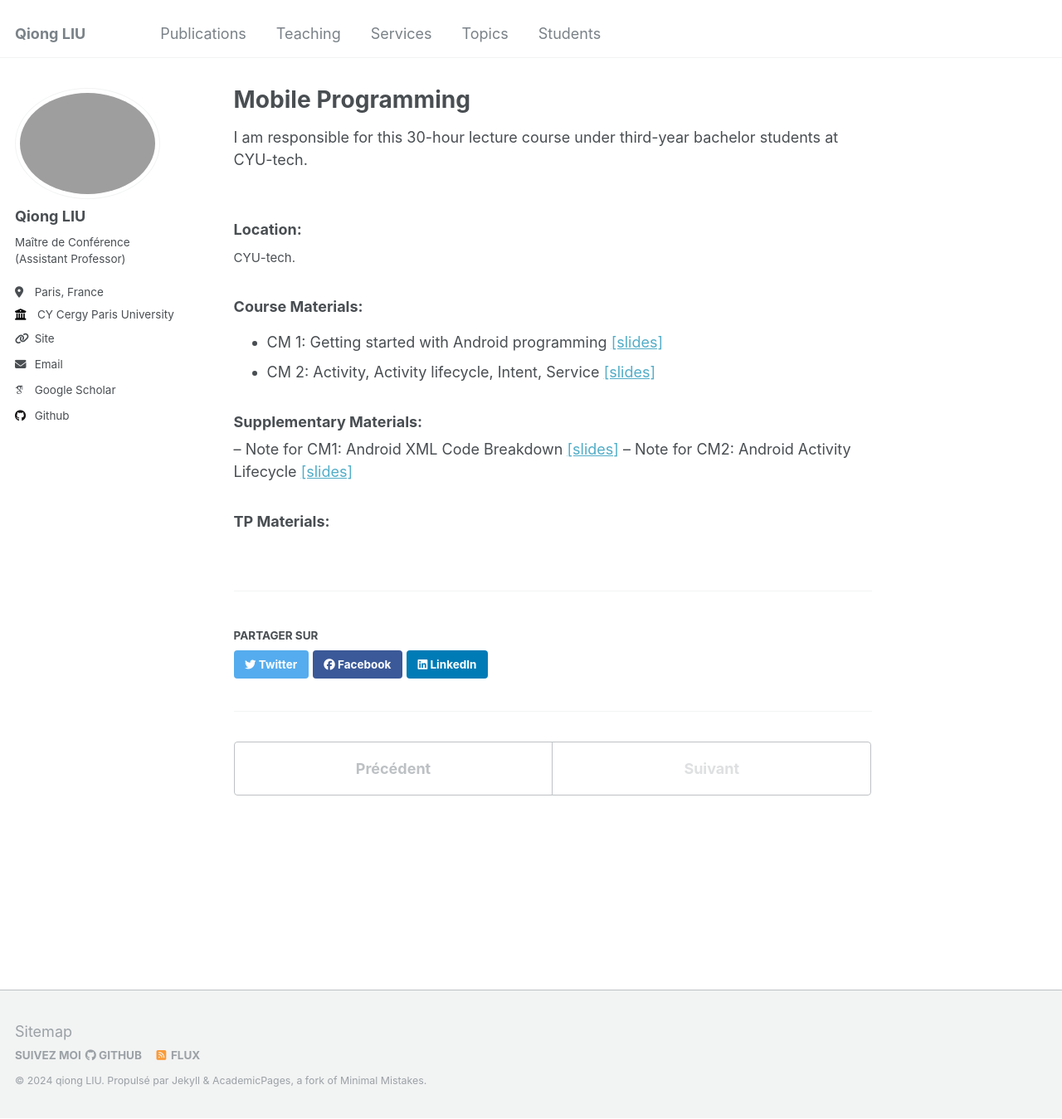
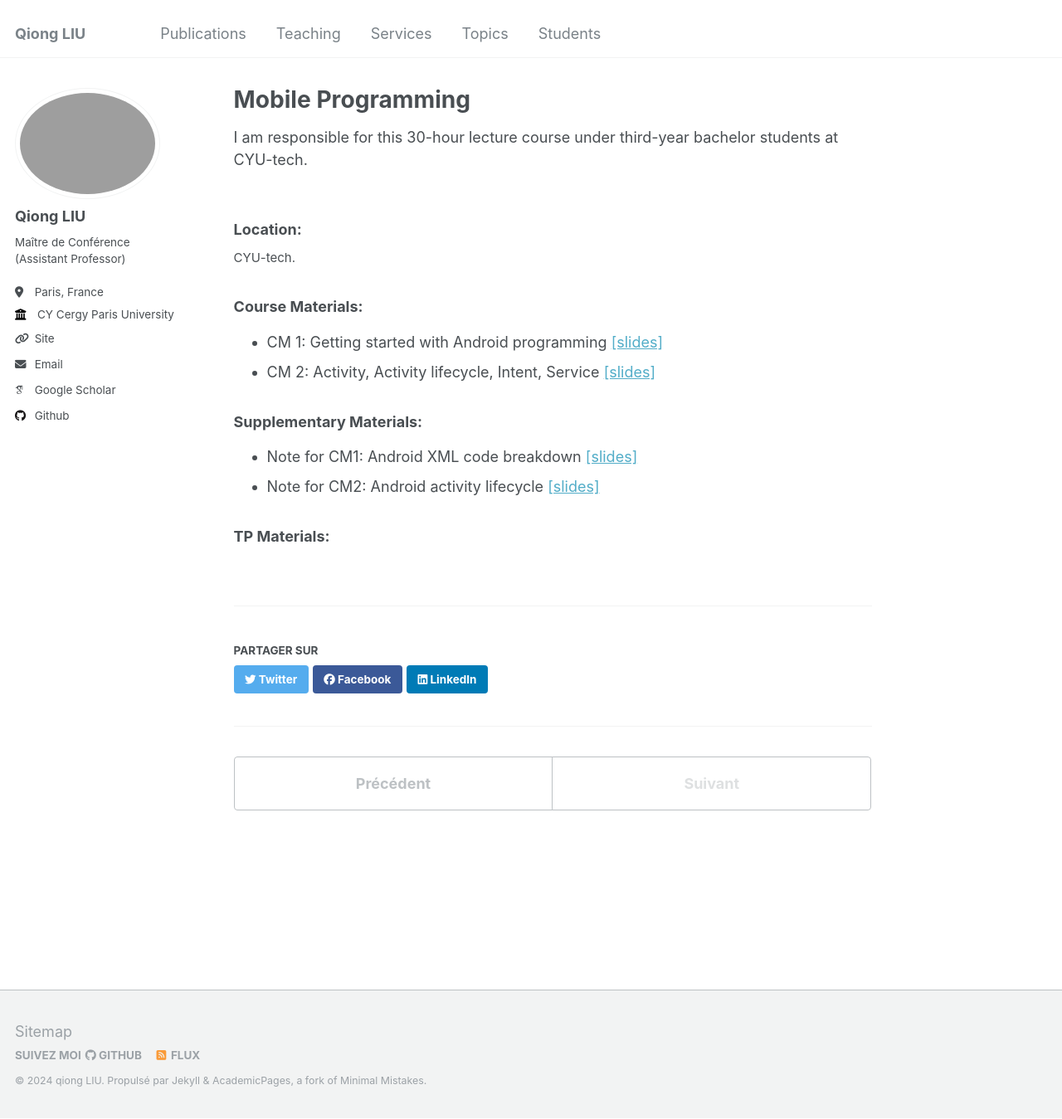
Before and after one commit to evesiphus/evesiphus.github.io, a Jekyll site: the page built from _teaching/2024-MP.md, in a window 1280 px wide and 1349 px high. Shown: the whole window at 83% size. Built offline with Jekyll 4.4.1, drawn with Linux system fonts in a browser that asks for light colours; some web fonts are replaced.

Commit message:
Update 2024-MP.md

```diff
--- a/_teaching/2024-MP.md
+++ b/_teaching/2024-MP.md
@@ -19,7 +19,7 @@
 - CM 2: Activity, Activity lifecycle, Intent, Service [[slides]](https://evesiphus.github.io/assets/teaching/MobileProgramming/MP_CM2.pdf)
 
 ### Supplementary Materials:
--- Note for CM1: Android XML Code Breakdown [[slides]](https://evesiphus.github.io/assets/teaching/MobileProgramming/Lecture1Note.pdf)
--- Note for CM2: Android Activity Lifecycle [[slides]](https://evesiphus.github.io/assets/teaching/MobileProgramming/MP_note2.pdf)
+- Note for CM1: Android XML code breakdown [[slides]](https://evesiphus.github.io/assets/teaching/MobileProgramming/Lecture1Note.pdf)
+- Note for CM2: Android activity lifecycle [[slides]](https://evesiphus.github.io/assets/teaching/MobileProgramming/MP_note2.pdf)
 
 ### TP Materials:
```
